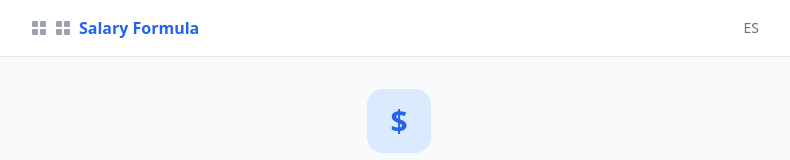
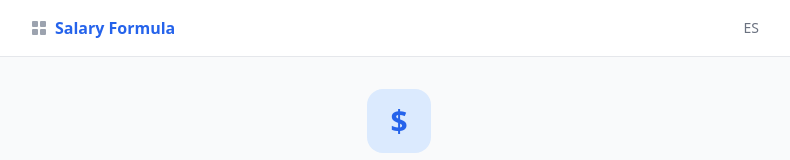
Before and after one commit to agile-toolkit/salary-formula, a React (Vite) app: page / in a window 1280 px wide. Shown: the top 160 px of the page, without its empty margins (241-1031 px from the left). Built offline with nearby package versions, Linux system fonts and the light colour scheme.

Commit message:
Fix: deduplicate and re-indent dashboard link

```diff
--- a/src/App.tsx
+++ b/src/App.tsx
@@ -98,26 +98,12 @@
                 <rect x="9" y="9" width="6" height="6" rx="1"/>
               </svg>
             </a>
-          <div className="flex items-center gap-2">
-            <a
-                          href="https://agile-toolkit.github.io/"
-                          title="Agile Toolkit"
-                          className="text-gray-400 hover:text-gray-600 transition-colors flex-shrink-0"
-                        >
-                          <svg className="w-4 h-4" viewBox="0 0 16 16" fill="currentColor">
-                            <rect x="1" y="1" width="6" height="6" rx="1"/>
-                            <rect x="9" y="1" width="6" height="6" rx="1"/>
-                            <rect x="1" y="9" width="6" height="6" rx="1"/>
-                            <rect x="9" y="9" width="6" height="6" rx="1"/>
-                          </svg>
-                        </a>
             <button
               onClick={() => setScreen('home')}
               className="font-semibold text-brand-600 hover:text-brand-700 transition-colors"
             >
               {t('app.title')}
             </button>
-          </div>
           </div>
           <div className="flex items-center gap-1">
             {screen !== 'home' &&
```
Lines whose indentation alone changed are shown as unchanged.
